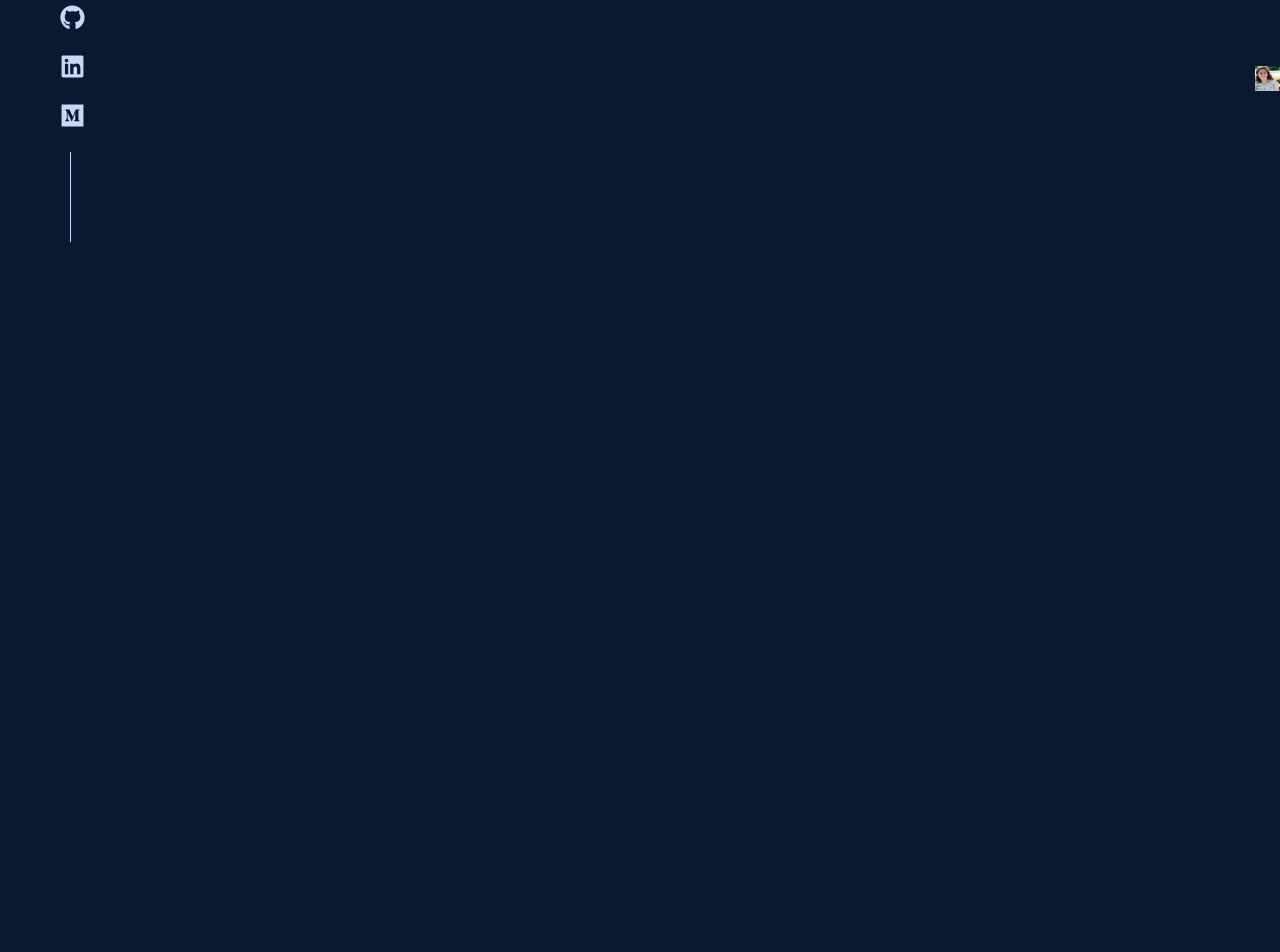
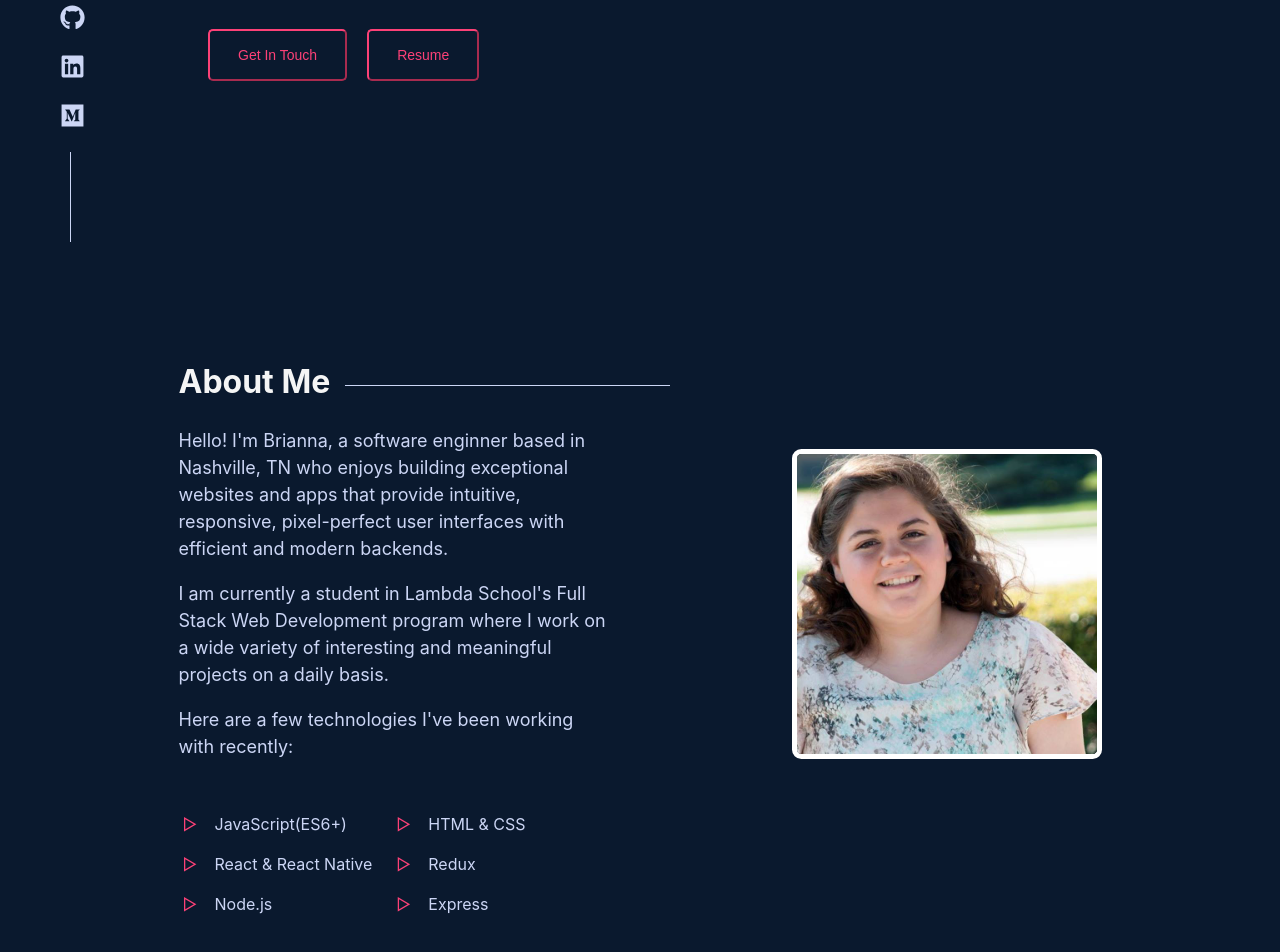
Before and after one commit to briannaworkman/portfolio, a React (Create React App) app: page / in a window 1280 px wide. Shown: the part 558-1510 px from the top of the page. Before the commit the page ends 800 px from the top, so only its background shows below. Built offline with nearby package versions, Linux system fonts and the light colour scheme.

Commit message:
Adds about me section

```diff
--- a/src/App.js
+++ b/src/App.js
@@ -7,10 +7,10 @@ import About from "./components/About";
 function App() {
   return (
     <div className="app">
-      <SideLinks />
       <Nav />
       <Header />
       <About />
+      <SideLinks />
     </div>
   );
 }
--- a/src/assets/styles/about.css
+++ b/src/assets/styles/about.css
@@ -1,9 +1,67 @@
-.picture {
+.about-container {
+  width: 80%;
+  margin: 0 auto;
+  display: flex;
+  justify-content: space-around;
+  margin-bottom: 10rem;
+}
+
+.about {
+  width: 50%;
+}
+
+.about h2 {
+  font-size: 32px;
+  color: #f5f5f5;
+  line-height: 0.1;
+  display: inline-block;
+  position: relative;
+}
+
+.about h2:after {
+  content: "";
+  position: absolute;
+  height: 5px;
+  border-bottom: 0.2px solid #ccd6f5;
+  top: 0;
+  width: 325px;
+}
+
+.about h2:after {
+  left: 100%;
+  margin-left: 15px;
+}
+
+.about p {
+  width: 85%;
+  flex-wrap: wrap;
+  color: #ccd6f5;
+  font-size: 18px;
+  line-height: 1.5;
+}
+
+.tech-lists {
+  display: flex;
+  color: #ccd6f5;
+}
+
+.about ul li::before {
+  content: "\25B7";
+  color: #fc4177;
+  display: inline-block;
+  width: 2rem;
+  margin-left: -3.5rem;
+}
+
+.profile-picture {
   display: flex;
   justify-content: flex-end;
+  margin-top: 6rem;
 }
 
-.picture img {
-  width: "100px";
-  height: "100px";
+.profile-picture img {
+  height: 300px;
+  width: 300px;
+  border: 5px solid white;
+  border-radius: 3%;
 }
--- a/src/assets/styles/header.css
+++ b/src/assets/styles/header.css
@@ -1,13 +1,17 @@
+.header-container {
+  width: 80%;
+  margin: 0 auto;
+}
+
 .header {
-  height: 400px;
   display: flex;
   flex-direction: column;
-  justify-content: center;
   align-items: flex-start;
-  margin: 7rem 13rem;
+  margin: 10rem 5rem;
+  margin-bottom: 17rem;
 }
 .header-p {
-  color: #f64c72;
+  color: #fc4177;
   margin: 0;
   font-size: 16px;
 }
@@ -37,8 +41,8 @@
 
 .button {
   background-color: transparent;
-  border-color: #f64c72;
-  color: #f64c72;
+  border-color: #fc4177;
+  color: #fc4177;
   font-size: 14px;
   cursor: pointer;
   border-radius: 5px;
--- a/src/assets/styles/nav.css
+++ b/src/assets/styles/nav.css
@@ -2,7 +2,7 @@
   display: flex;
   justify-content: flex-end;
   padding-top: 2rem;
-  background-color: #09192f;
+  background-color: #0a192e;
   position: fixed;
   top: 0;
   width: 97%;
@@ -10,7 +10,7 @@
 
 .container a {
   margin: 20px;
-  color: #f64c72;
+  color: #fc4177;
   top: 0;
   font-size: 14px;
 }
--- a/src/components/About.js
+++ b/src/components/About.js
@@ -4,8 +4,37 @@ import "../assets/styles/about.css";
 
 export default function About() {
   return (
-    <div className="picture">
-      <img src={profile} />
+    <div className="about-container">
+      <div className="about">
+        <h2>About Me</h2>
+        <p>
+          Hello! I'm Brianna, a software enginner based in Nashville, TN who
+          enjoys building exceptional websites and apps that provide intuitive,
+          responsive, pixel-perfect user interfaces with efficient and modern
+          backends.
+        </p>
+        <p>
+          I am currently a student in Lambda School's Full Stack Web Development
+          program where I work on a wide variety of interesting and meaningful
+          projects on a daily basis.
+        </p>
+        <p>Here are a few technologies I've been working with recently:</p>
+        <div className="tech-lists">
+          <ul>
+            <li>JavaScript(ES6+)</li>
+            <li>React & React Native</li>
+            <li>Node.js</li>
+          </ul>
+          <ul>
+            <li>HTML & CSS</li>
+            <li>Redux</li>
+            <li>Express</li>
+          </ul>
+        </div>
+      </div>
+      <div className="profile-picture">
+        <img src={profile} />
+      </div>
     </div>
   );
 }
--- a/src/components/Header.js
+++ b/src/components/Header.js
@@ -3,6 +3,7 @@ import "../assets/styles/header.css";
 
 function Header() {
   return (
+    <div className="header-container">
       <div className="header">
         <p className="header-p">Hi, my name is</p>
         <h1 className="header-h1">Brianna Workman.</h1>
@@ -15,9 +16,13 @@ function Header() {
           <a href="mailto:brianna.workman@hotmail.com">
             <button className="button">Get In Touch</button>
           </a>
-        <a href="https://resume.creddle.io/resume/ba5qjpkswa6" target="_blank">
+          <a
+            href="https://resume.creddle.io/resume/ba5qjpkswa6"
+            target="_blank"
+          >
             <button className="button">Resume</button>
           </a>
+        </div>
       </div>
     </div>
   );
--- a/src/index.css
+++ b/src/index.css
@@ -5,7 +5,7 @@ body {
     sans-serif;
   -webkit-font-smoothing: antialiased;
   -moz-osx-font-smoothing: grayscale;
-  background-color: #09192f;
+  background-color: #0a192e;
 }
 
 code {
```
Lines whose indentation alone changed are shown as unchanged.
